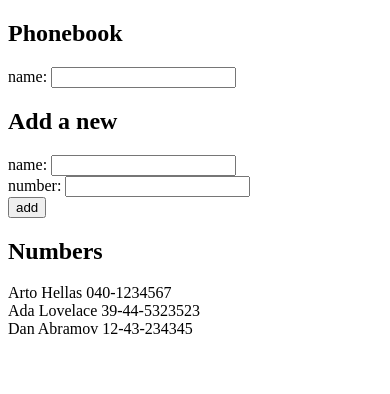
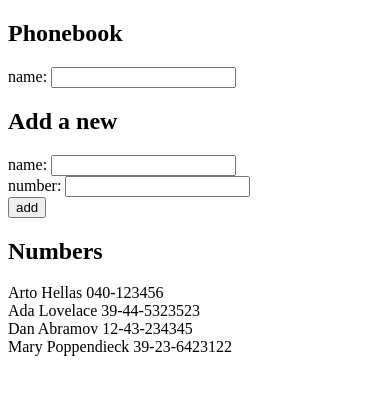
Before and after one commit to Infandel/fullstackopen_2020, a React (Create React App) app in the folder part2/phonebook/: page / in a window 390 px wide. Shown: the top 394 px of the page. Built offline with nearby package versions, Linux system fonts and the light colour scheme; data requests are answered from the project's data file.

Commit message:
2.11 The Phonebook Step6

```diff
--- /dev/null
+++ b/part2/phonebook/db.json
@@ -0,0 +1,24 @@
+{
+  "persons":[
+    {
+      "fullName": "Arto Hellas",
+      "teleNumber": "040-123456",
+      "id": 1
+    },
+    {
+      "fullName": "Ada Lovelace",
+      "teleNumber": "39-44-5323523",
+      "id": 2
+    },
+    {
+      "fullName": "Dan Abramov",
+      "teleNumber": "12-43-234345",
+      "id": 3
+    },
+    {
+      "fullName": "Mary Poppendieck",
+      "teleNumber": "39-23-6423122",
+      "id": 4
+    }
+  ]
+}
--- /dev/null
+++ b/part2/phonebook/src/App.js
@@ -0,0 +1,108 @@
+import React, { useState, useEffect } from 'react'
+import axios from 'axios'
+import Person from './components/Person'
+
+
+const Filter = ({ searchName, handleSearchName }) => {
+  return (
+    <div>
+      name: <input
+      value={searchName}
+      onChange={handleSearchName} />
+    </div>
+  )
+}
+
+const PersonForm = ({ addName, newName, handleNameChange, newNumber, handleNumberChange }) => {
+  return (
+    <form onSubmit={addName}>
+      <div>
+        name: <input
+        value={newName}
+        onChange={handleNameChange} />
+      </div>
+      <div>
+        number: <input
+        value={newNumber}
+        onChange={handleNumberChange} />
+      </div>
+      <div>
+        <button type="submit">add</button>
+      </div>
+    </form>
+  )
+}
+
+const Persons = ({ persons, searchName }) => {
+  const personsToShow = searchName
+    ? persons.filter(person => person.fullName.toLowerCase().includes(searchName.toLowerCase()))
+    : persons
+  return (
+    <div>
+      {personsToShow.map((person) =>
+        <Person key={person.id} person={person} />
+      )}
+    </div>
+  )
+}
+
+const App = () => {
+  const [ persons, setPersons ] = useState([])
+  const [ newName, setNewName ] = useState('')
+  const [ newNumber, setNewNumber ] = useState('')
+  const [ searchName, setSearchName ] = useState('')
+
+  useEffect(() => {
+    console.log('effect')
+    axios
+      .get('http://localhost:3001/persons')
+      .then(response => {
+        console.log('promise fulfilled')
+        setPersons(response.data)
+      })
+  }, [])
+  console.log('render', persons.length, 'persons')
+
+  const addName = (event) => {
+    event.preventDefault()
+    const nameObject = {
+      fullName: newName,
+      teleNumber: newNumber,
+      id: persons.length + 1,
+    }
+    if (persons.filter(name => name.fullName === newName).length > 0) {
+      return window.alert(`${newName} is already added to phonebook`)
+    }
+    setPersons(persons.concat(nameObject))
+    setNewName('')
+    setNewNumber('')
+  }
+  const handleNameChange = (event) => {
+    console.log(event.target.value)
+    setNewName(event.target.value)
+  }
+  const handleNumberChange = (event) => {
+    console.log(event.target.value)
+    setNewNumber(event.target.value)
+  }
+  const handleSearchName = (event) => {
+    console.log(event.target.value)
+    setSearchName(event.target.value)
+  }
+
+  return (
+    <div>
+      <h2>Phonebook</h2>
+      <Filter searchName={searchName} handleSearchName={handleSearchName} />
+      <h2>Add a new</h2>
+      <PersonForm
+        addName={addName} newName={newName} handleNameChange={handleNameChange}
+        newNumber={newNumber} handleNumberChange={handleNumberChange}
+      />
+      <h2>Numbers</h2>
+      <Persons persons={persons} searchName={searchName} />
+    </div>
+  )
+}
+
+export default App
--- a/part2/phonebook/src/components/Person.js
+++ b/part2/phonebook/src/components/Person.js
@@ -1,4 +1,5 @@
 import React from 'react'
+
 
 const Person = ({ person }) => {
   return (
--- a/part2/phonebook/src/index.js
+++ b/part2/phonebook/src/index.js
@@ -1,108 +1,7 @@
-import React, { useState } from 'react'
+import React from 'react'
 import ReactDOM from 'react-dom'
-import Person from './components/Person'
+import App from './App'
 
-
-const Filter = ({ searchName, handleSearchName }) => {
-  return (
-    <div>
-      name: <input
-      value={searchName}
-      onChange={handleSearchName} />
-    </div>
-  )
-}
-
-const PersonForm = ({ addName, newName, handleNameChange, newNumber, handleNumberChange }) => {
-  return (
-    <form onSubmit={addName}>
-      <div>
-        name: <input
-        value={newName}
-        onChange={handleNameChange} />
-      </div>
-      <div>
-        number: <input
-        value={newNumber}
-        onChange={handleNumberChange} />
-      </div>
-      <div>
-        <button type="submit">add</button>
-      </div>
-    </form>
-  )
-}
-
-const Persons = ({ persons, searchName }) => {
-  const personsToShow = searchName
-    ? persons.filter(person => person.fullName.toLowerCase().includes(searchName.toLowerCase()))
-    : persons
-  return (
-    <div>
-      {personsToShow.map((person) =>
-        <Person key={person.id} person={person} />
-      )}
-    </div>
-  )
-}
-
-const App = () => {
-  const [ persons, setPersons ] = useState([
-    { fullName: 'Arto Hellas',
-      teleNumber: '040-1234567',
-      id: 1, },
-    { fullName: 'Ada Lovelace',
-      teleNumber: '39-44-5323523',
-      id: 2, },
-    { fullName: 'Dan Abramov',
-      teleNumber: '12-43-234345',
-      id: 3, },
-    ])
-  const [ newName, setNewName ] = useState('')
-  const [ newNumber, setNewNumber ] = useState('')
-  const [ searchName, setSearchName ] = useState('')
-
-  const addName = (event) => {
-    event.preventDefault()
-    const nameObject = {
-      fullName: newName,
-      teleNumber: newNumber,
-      id: persons.length + 1,
-    }
-    if (persons.filter(name => name.fullName === newName).length > 0) {
-      return window.alert(`${newName} is already added to phonebook`)
-    }
-    setPersons(persons.concat(nameObject))
-    setNewName('')
-    setNewNumber('')
-  }
-  const handleNameChange = (event) => {
-    console.log(event.target.value)
-    setNewName(event.target.value)
-  }
-  const handleNumberChange = (event) => {
-    console.log(event.target.value)
-    setNewNumber(event.target.value)
-  }
-  const handleSearchName = (event) => {
-    console.log(event.target.value)
-    setSearchName(event.target.value)
-  }
-  return (
-    <div>
-      <h2>Phonebook</h2>
-      <Filter searchName={searchName} handleSearchName={handleSearchName} />
-      <h2>Add a new</h2>
-      <PersonForm
-        addName={addName} newName={newName} handleNameChange={handleNameChange}
-        newNumber={newNumber} handleNumberChange={handleNumberChange}
-      />
-      <h2>Numbers</h2>
-      <Persons persons={persons} searchName={searchName} />
-    </div>
-  )
-}
+import axios from 'axios'
 
 ReactDOM.render(<App />, document.getElementById('root'))
-
-export default App
```
Also changed, not shown: part2/phonebook/package.json (+6 -1 lines), 1 other file (tests, documents, lock files or other folders).
